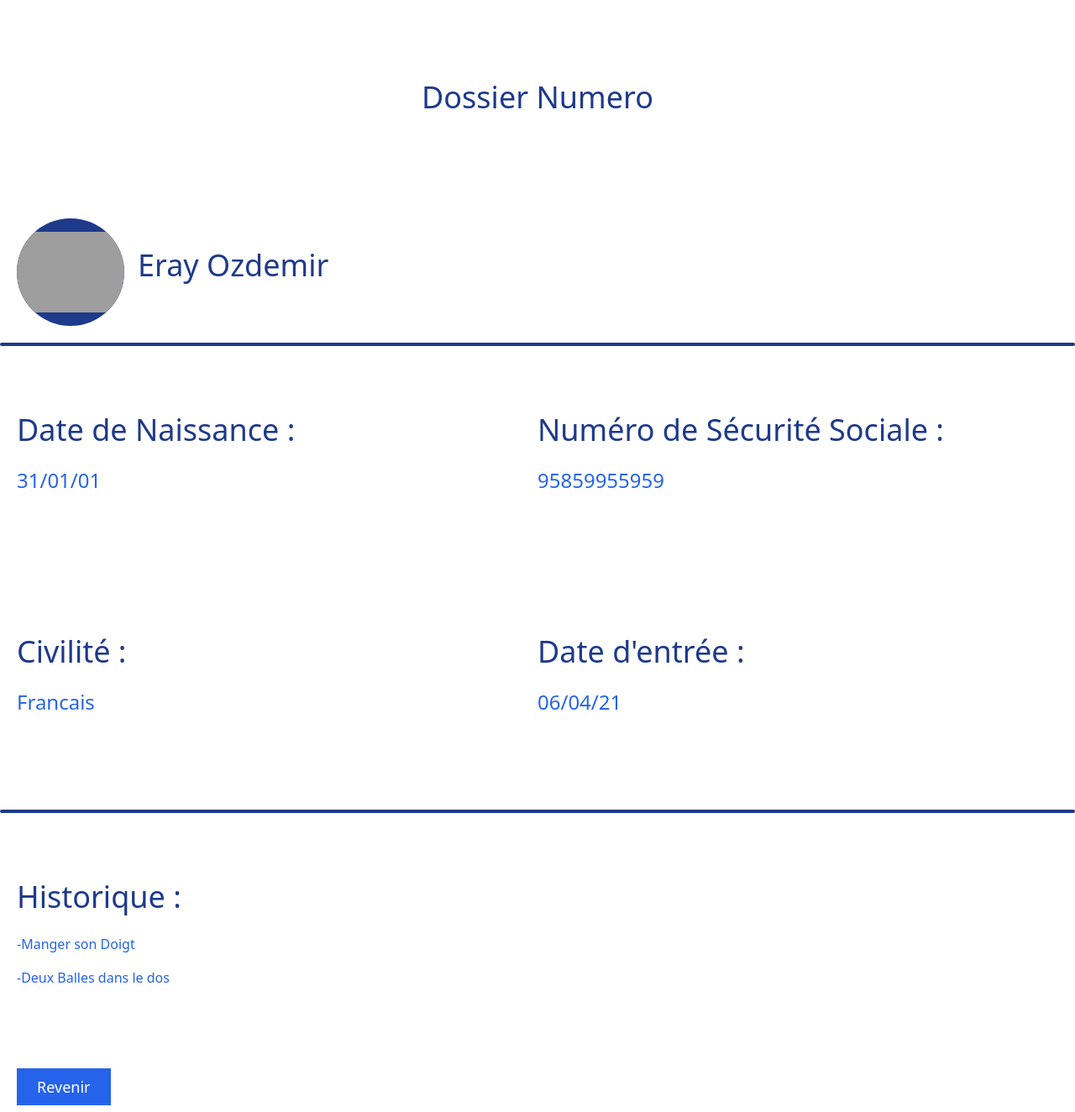
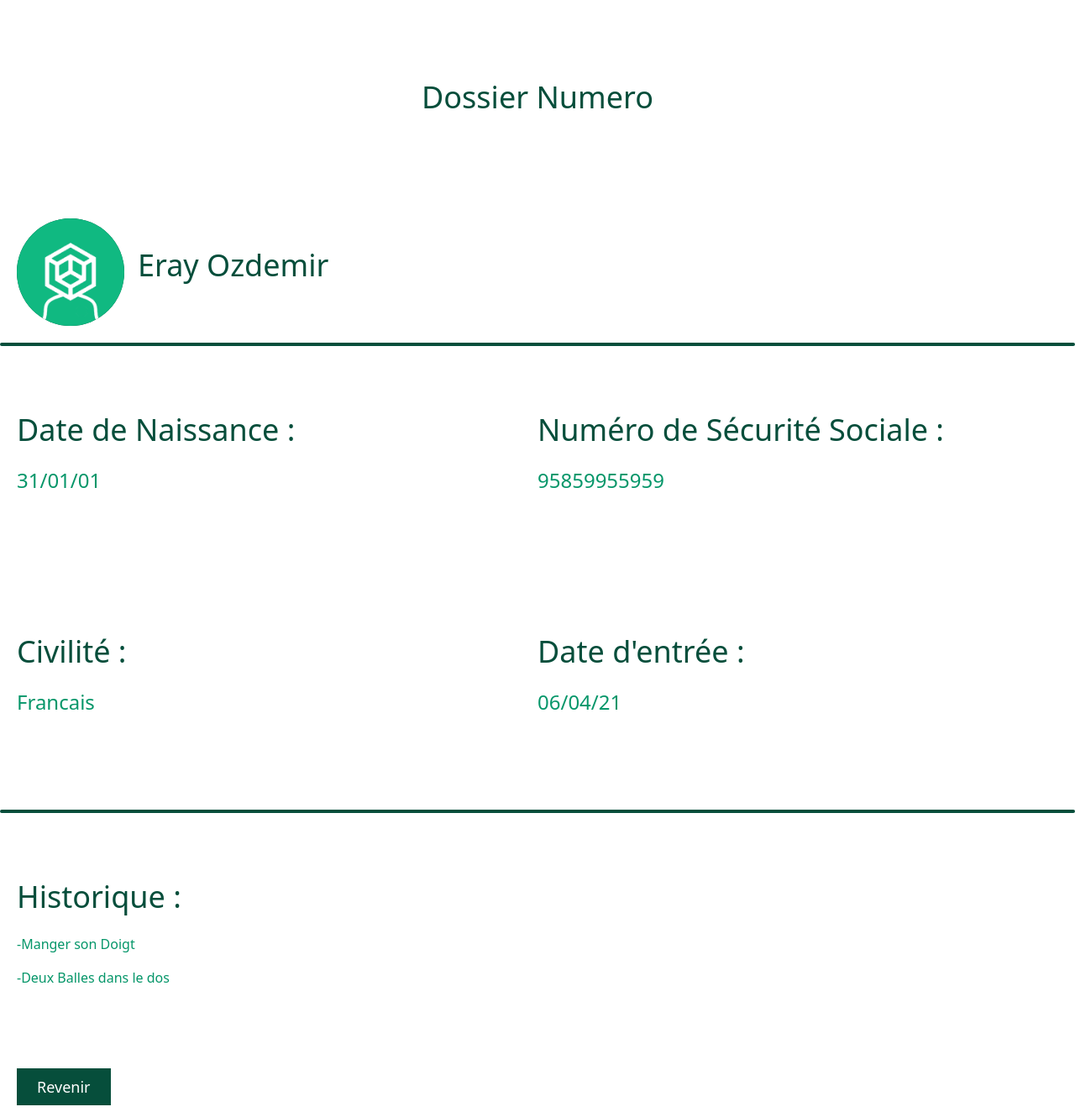
Before and after one commit to eri/shid, a Python web app: template templates/views/dossier.html in a window 1280 px wide. Shown: the part 72-1396 px from the top of the page at 84% size. Run offline with Jinja, Linux system fonts and the light colour scheme; the template is opened without the code that fills it, so the values that code supplies are empty; grey boxes are pictures that could not be loaded.

Commit message:
new: Reformattage, changements couleurs

```diff
--- a/templates/views/dossier.html
+++ b/templates/views/dossier.html
@@ -1,60 +1,124 @@
-{% extends "default.html" %}
-
-{% block page_title %} Affichage dossier {% endblock %}
-
-{% block page_body %}
+{% extends "default.html" %} {% block page_title %} Affichage dossier {%
+endblock %} {% block page_body %}
 
 <section class="text-blue-900 bg-white body-font">
   <div class="container px-5 py-24 mx-auto">
     <div class="text-center">
-      <h1 class="sm:text-4xl text-3xl font-medium title-font mb-2 text-blue-900">Dossier Numero </h1>
+      <h1
+        class="sm:text-4xl text-3xl font-medium title-font mb-2 text-green-900"
+      >
+        Dossier Numero
+      </h1>
     </div>
   </div>
 </section>
 
-<section class="text-blue-900 bg-white body-font">
-  <div class="container mx-auto flex md:flex-row flex-col items-center border-blue-900">
-    <img alt="challenge" class="w-32 h-32 m-5 bg-blue-900 object-contain object-center flex-shrink-0 rounded-full mr-4" src="https://cdn.discordapp.com/attachments/795652759302701126/818868001423097906/default_profile.png">
-    <h1 class="title-font sm:text-4xl text-3xl mb-4 font-medium text-blue-900">Eray Ozdemir</h1>
+<section class="text-green-900 bg-white body-font">
+  <div
+    class="container mx-auto flex md:flex-row flex-col items-center border-green-900"
+  >
+    <img
+      alt="challenge"
+      class="w-32 h-32 m-5 bg-green-900 object-contain object-center flex-shrink-0 rounded-full mr-4"
+      src="https://raw.githubusercontent.com/eri/shid/main/static/assets/default_profile_patient.png"
+    />
+    <h1 class="title-font sm:text-4xl text-3xl mb-4 font-medium text-green-900">
+      Eray Ozdemir
+    </h1>
   </div>
-  <div class="container mx-auto flex md:flex-row flex-col items-center border-blue-900 border-2 rounded-lg">
-  </div>
-    <div class="container mx-auto flex px-5 py-20 md:flex-row flex-col items-center border-blue-900">
-    <div class="lg:flex-grow md:w-1/2 lg:pr-24 md:pr-16 flex flex-col md:items-start md:text-left mb-16 md:mb-0 items-center text-center">
-      <h1 class="title-font sm:text-4xl text-3xl mb-4 font-medium text-blue-900">Date de Naissance :</h1>
-      <p class="mt-2 text-blue-600 mb-2 text-2xl w-full font-medium">31/01/01</p>
+  <div
+    class="container mx-auto flex md:flex-row flex-col items-center border-green-900 border-2 rounded-lg"
+  ></div>
+  <div
+    class="container mx-auto flex px-5 py-20 md:flex-row flex-col items-center border-green-900"
+  >
+    <div
+      class="lg:flex-grow md:w-1/2 lg:pr-24 md:pr-16 flex flex-col md:items-start md:text-left mb-16 md:mb-0 items-center text-center"
+    >
+      <h1
+        class="title-font sm:text-4xl text-3xl mb-4 font-medium text-green-900"
+      >
+        Date de Naissance :
+      </h1>
+      <p class="mt-2 text-green-600 mb-2 text-2xl w-full font-medium">
+        31/01/01
+      </p>
     </div>
-    <div class="lg:flex-grow md:w-1/2 lg:pr-24 md:pr-16 flex flex-col md:items-start md:text-left mb-16 md:mb-0 items-center text-center">
-      <h1 class="title-font sm:text-4xl text-3xl mb-4 font-medium text-blue-900">Numéro de Sécurité Sociale :</h1>
-      <p class="mt-2 text-blue-600 mb-2 text-2xl w-full font-medium">95859955959</p>
+    <div
+      class="lg:flex-grow md:w-1/2 lg:pr-24 md:pr-16 flex flex-col md:items-start md:text-left mb-16 md:mb-0 items-center text-center"
+    >
+      <h1
+        class="title-font sm:text-4xl text-3xl mb-4 font-medium text-green-900"
+      >
+        Numéro de Sécurité Sociale :
+      </h1>
+      <p class="mt-2 text-green-600 mb-2 text-2xl w-full font-medium">
+        95859955959
+      </p>
     </div>
   </div>
-  <div class="container mx-auto flex px-5 py-20 md:flex-row flex-col items-center border-blue-900">
-      <div class="lg:flex-grow md:w-1/2 lg:pr-24 md:pr-16 flex flex-col md:items-start md:text-left mb-16 md:mb-0 items-center text-center">
-        <h1 class="title-font sm:text-4xl text-3xl mb-4 font-medium text-blue-900">Civilité :</h1>
-        <p class="mt-2 text-blue-600 mb-8 text-2xl w-full font-medium">Francais</p>
-      </div>
-      <div class="lg:flex-grow md:w-1/2 lg:pr-24 md:pr-16 flex flex-col md:items-start md:text-left mb-16 md:mb-0 items-center text-center">
-        <h1 class="title-font sm:text-4xl text-3xl mb-4 font-medium text-blue-900">Date d'entrée :</h1>
-        <p class="mt-2 text-blue-600 mb-8 text-2xl w-full font-medium">06/04/21</p>
-      </div>
+  <div
+    class="container mx-auto flex px-5 py-20 md:flex-row flex-col items-center border-green-900"
+  >
+    <div
+      class="lg:flex-grow md:w-1/2 lg:pr-24 md:pr-16 flex flex-col md:items-start md:text-left mb-16 md:mb-0 items-center text-center"
+    >
+      <h1
+        class="title-font sm:text-4xl text-3xl mb-4 font-medium text-green-900"
+      >
+        Civilité :
+      </h1>
+      <p class="mt-2 text-green-600 mb-8 text-2xl w-full font-medium">
+        Francais
+      </p>
     </div>
-    <div class="container mx-auto flex md:flex-row flex-col items-center border-blue-900 border-2 rounded-lg">
+    <div
+      class="lg:flex-grow md:w-1/2 lg:pr-24 md:pr-16 flex flex-col md:items-start md:text-left mb-16 md:mb-0 items-center text-center"
+    >
+      <h1
+        class="title-font sm:text-4xl text-3xl mb-4 font-medium text-green-900"
+      >
+        Date d'entrée :
+      </h1>
+      <p class="mt-2 text-green-600 mb-8 text-2xl w-full font-medium">
+        06/04/21
+      </p>
+    </div>
   </div>
-  <div class="container mx-auto flex px-5 py-20 md:flex-row flex-col items-center border-blue-900">
-      <div class="lg:flex-grow lg:pr-24 md:pr-16 flex flex-col md:items-start md:text-left mb-16 md:mb-0 items-center text-center">
-        <h1 class="title-font sm:text-4xl text-3xl mb-4 font-medium text-blue-900">Historique :</h1>
-        <p class="mt-2 text-blue-600 mb-2 text-1xl w-full font-medium">-Manger son Doigt</p>
-        <p class="mt-2 text-blue-600 mb-2 text-1xl w-full font-medium">-Deux Balles dans le dos</p>
-      </div>
+  <div
+    class="container mx-auto flex md:flex-row flex-col items-center border-green-900 border-2 rounded-lg"
+  ></div>
+  <div
+    class="container mx-auto flex px-5 py-20 md:flex-row flex-col items-center border-green-900"
+  >
+    <div
+      class="lg:flex-grow lg:pr-24 md:pr-16 flex flex-col md:items-start md:text-left mb-16 md:mb-0 items-center text-center"
+    >
+      <h1
+        class="title-font sm:text-4xl text-3xl mb-4 font-medium text-green-900"
+      >
+        Historique :
+      </h1>
+      <p class="mt-2 text-green-600 mb-2 text-1xl w-full font-medium">
+        -Manger son Doigt
+      </p>
+      <p class="mt-2 text-green-600 mb-2 text-1xl w-full font-medium">
+        -Deux Balles dans le dos
+      </p>
     </div>
-    <div class="container mx-auto flex px-5 py-2 md:flex-row flex-col items-center">
-      <div class="lg:flex-grow lg:pr-24 md:pr-16 flex flex-col md:items-start md:text-left mb-5 md:mb-0 items-center text-center">
-        <a href="./listedossier.html"
-        <button class="inline-flex text-white bg-blue-600 border-0 py-2 px-6 focus:outline-none hover:bg-blue-800 text-lg">Revenir</button>
-        </a>
-      </div>
+  </div>
+  <div
+    class="container mx-auto flex px-5 py-2 md:flex-row flex-col items-center"
+  >
+    <div
+      class="lg:flex-grow lg:pr-24 md:pr-16 flex flex-col md:items-start md:text-left mb-5 md:mb-0 items-center text-center"
+    >
+      <a
+        class="inline-flex text-white bg-green-900 border-0 py-2 px-6 focus:outline-none hover:bg-green-600 text-lg"
+        >Revenir
+      </a>
     </div>
+  </div>
 </section>
 
 {% endblock %}
```
Also changed, not shown: templates/views/liste_dossiers.html (+27 -30 lines), templates/views/liste_personnel.html (added, +104 -0 lines), templates/views/profil.html (+100 -35 lines).
